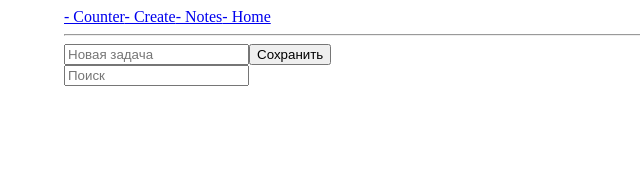
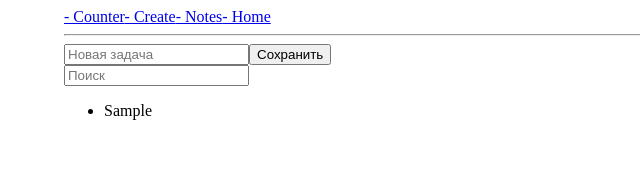
Before and after one commit to kirill-petrov/ts-todo-list, a React app: page / in a window 1280 px wide. Both pictures are taken after typing "Sample" into the empty fields and a click on the button "Сохранить". Shown: the top 192 px of the page, without its empty margins (0-640 px from the left). Built offline with nearby package versions, Linux system fonts and the light colour scheme.

Commit message:
ebuchiy ts

```diff
--- a/src/components/TodoList/TodoApp.tsx
+++ b/src/components/TodoList/TodoApp.tsx
@@ -1,11 +1,14 @@
 // eslint-disable-next-line @typescript-eslint/no-unused-vars
 import React from 'react';
+import { useSelector } from 'react-redux';
 
 import AddingTodo from './AddingTodo';
 import Filter from './Filter';
+import TodoItem from './TodoItem';
 
 function TodoApp() {
   // eslint-disable-next-line @typescript-eslint/no-explicit-any
+  const todoList = useSelector((state) => state.todo);
 
   return (
     <div>
@@ -13,12 +16,15 @@
 
       <Filter />
 
-      {1 ? (
+      {todoList.length ? (
         <ul>
           {/* eslint-disable-next-line @typescript-eslint/no-explicit-any */}
-          {/* {tasks.map((item: any) => (
-            <li key={item.id}>{item.text}</li>
-          ))} */}
+          {todoList.map((item: any) => (
+            <TodoItem
+              key={item.id}
+              text={item.text}
+            />
+          ))}
         </ul>
       ) : (
         <p>Задач нет</p>
--- /dev/null
+++ b/src/components/TodoList/TodoItem.tsx
@@ -0,0 +1,17 @@
+import React, { ButtonHTMLAttributes, FC } from 'react';
+
+type OwnProps = {
+  myCustomProp?: 'some' | 'other';
+} & ButtonHTMLAttributes<HTMLButtonElement>;
+
+type Props = FC<OwnProps>;
+
+function TodoItem({ id, text }): Props {
+  return (
+    <li key={id}>
+      {id} {text}
+    </li>
+  );
+}
+
+export default TodoItem;
```
